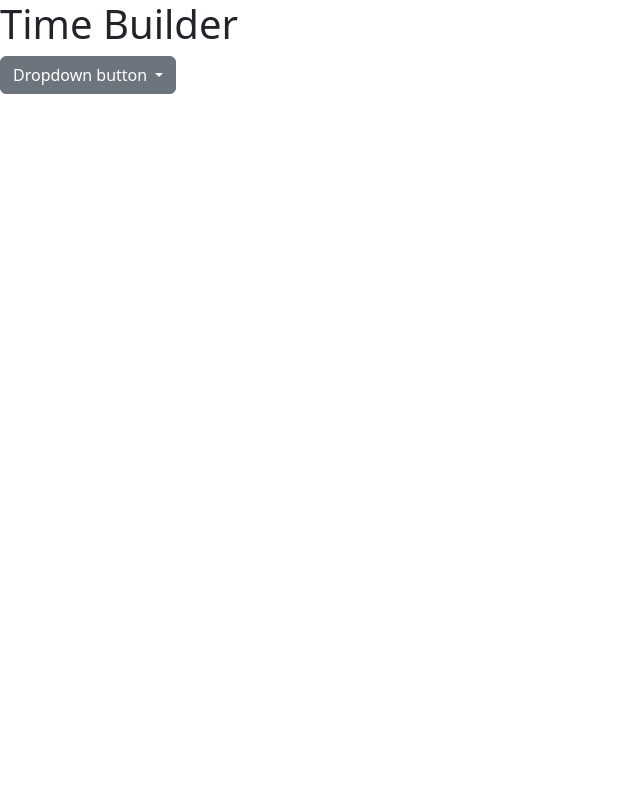
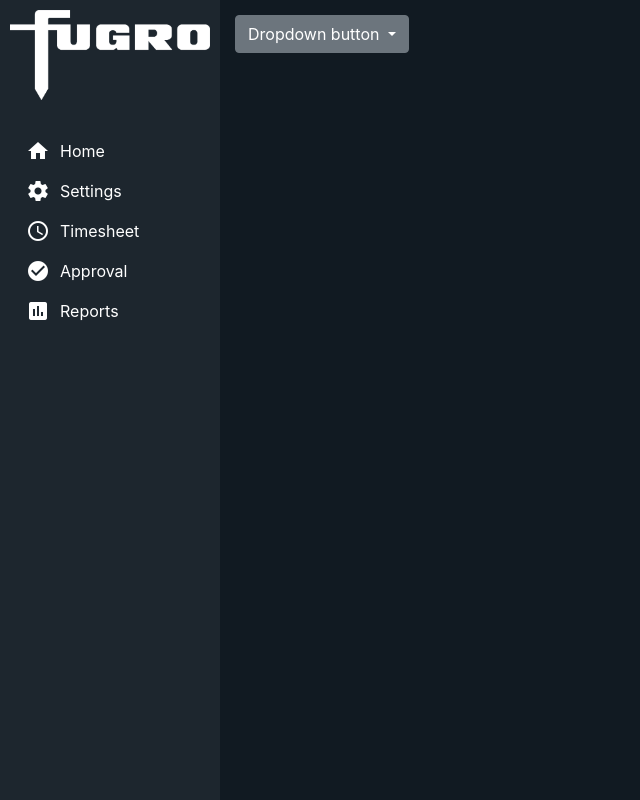
Before and after one commit to mleite592/TimeBuilderF, a Flask app: page /projects/ in a window 1280 px wide. Shown: the whole page, without its empty margins (0-640 px from the left). Run offline with Flask 3, Linux system fonts and the light colour scheme; some libraries are stand-ins or nearby versions.

Commit message:
Flask HTML templates inherantece

```diff
--- a/static/css/styles.css
+++ b/static/css/styles.css
@@ -63,3 +63,8 @@
     background-color: transparent;
     border: none;
 }
+
+.footer {
+    background-color: var(--fugro-dark-blue);
+    color: var(--fugro-gray);
+}
--- a/templates/index.html
+++ b/templates/index.html
@@ -1,6 +1,8 @@
 <!DOCTYPE html>
 <html lang="en">
 <head>
+  {% block head %}
+    <title>{% block title %}{% endblock %}</title>
     <meta charset="UTF-8">
     <meta name="viewport" content="width=device-width, initial-scale=1.0">
     <title>Time Builder</title>
@@ -10,6 +12,8 @@
     <link href="https://fonts.googleapis.com/icon?family=Material+Icons" rel="stylesheet">
     <!-- Custom CSS -->
     <link href="{{ url_for('static', filename='css/styles.css') }}" rel="stylesheet">
+
+    {% endblock %}
 </head>
 <body>
     <div class="d-flex">
@@ -19,7 +23,7 @@
             </div>
             <ul class="nav flex-column">
                 <li class="nav-item">
-                    <a class="nav-link active" href="#">
+                    <a class="nav-link active" href="{{ url_for('home.home') }}">
                         <span class="material-icons">home</span>
                         <span class="text">Home</span>
                     </a>
@@ -57,10 +61,10 @@
                     </ul>
                 </li>
                 <li class="nav-item">
-                    <a class="nav-link" href="{{ url_for('timesheets/') }}">
-                        <span class="material-icons">schedule</span>
-                        <span class="text">Timesheet</span>
-                    </a>
+                  <a class="nav-link"  href="{{ url_for('timesheets.getTimesheets') }}">
+                    <span class="material-icons">schedule</span>
+                    <span class="text">Timesheet</span>
+                  </a>
                 </li>
                 <li class="nav-item">
                     <a class="nav-link" href="#">
@@ -77,27 +81,19 @@
             </ul>
         </div>
         <div class="content">
+           {% block content %}
             <div class="topbar">
                 <h5>Time Builder</h5>
                 <p>A simple timesheet app</p>
             </div>
-            <div class="container mt-3">
-                <!-- Forms will be rendered here -->
-                <h2>To be designed</h2>
-                <form>
-                    <div class="form-group">
-                        <label for="exampleInputEmail1">Email address</label>
-                        <input type="email" class="form-control" id="exampleInputEmail1" aria-describedby="emailHelp">
-                        <small id="emailHelp" class="form-text text-muted">We'll never share your email with anyone else.</small>
-                    </div>
-                    <div class="form-group">
-                        <label for="exampleInputPassword1">Password</label>
-                        <input type="password" class="form-control" id="exampleInputPassword1">
-                    </div>
-                    <button type="submit" class="btn btn-primary">Submit</button>
-                </form>
-            </div>
+            {% endblock %}
         </div>
+
+        <div class="footer">
+          {% block footer %}
+          {% endblock %}
+          </div>
+       </div>
     </div>
     <!-- Bootstrap JS and dependencies -->
     <script src="https://code.jquery.com/jquery-3.5.1.slim.min.js"></script>
--- a/templates/timesheet.html
+++ b/templates/timesheet.html
@@ -1,15 +1,7 @@
-<!doctype html>
-<html lang="en">
-  <head>
-    <meta charset="utf-8">
-    <meta name="viewport" content="width=device-width, initial-scale=1">
-    <title>Time Builder</title>
-    <link href="https://cdn.jsdelivr.net/npm/bootstrap@5.3.3/dist/css/bootstrap.min.css" rel="stylesheet" integrity="sha384-QWTKZyjpPEjISv5WaRU9OFeRpok6YctnYmDr5pNlyT2bRjXh0JMhjY6hW+ALEwIH" crossorigin="anonymous">
-  </head>
-  <body>
-    <h1>Time Builder</h1>
-    <script src="https://cdn.jsdelivr.net/npm/bootstrap@5.3.3/dist/js/bootstrap.bundle.min.js" integrity="sha384-YvpcrYf0tY3lHB60NNkmXc5s9fDVZLESaAA55NDzOxhy9GkcIdslK1eN7N6jIeHz" crossorigin="anonymous"></script>
+{% extends "index.html" %}
+{% block title %}Timesheet{% endblock %}
 
+{% block content %}
 <div class="dropdown">
   <button class="btn btn-secondary dropdown-toggle" type="button" data-bs-toggle="dropdown" aria-expanded="false">
     Dropdown button
@@ -23,5 +15,4 @@
 
   </ul>
 </div>
-  </body>
-</html>
+{% endblock %}
```
Lines whose indentation alone changed are shown as unchanged.
